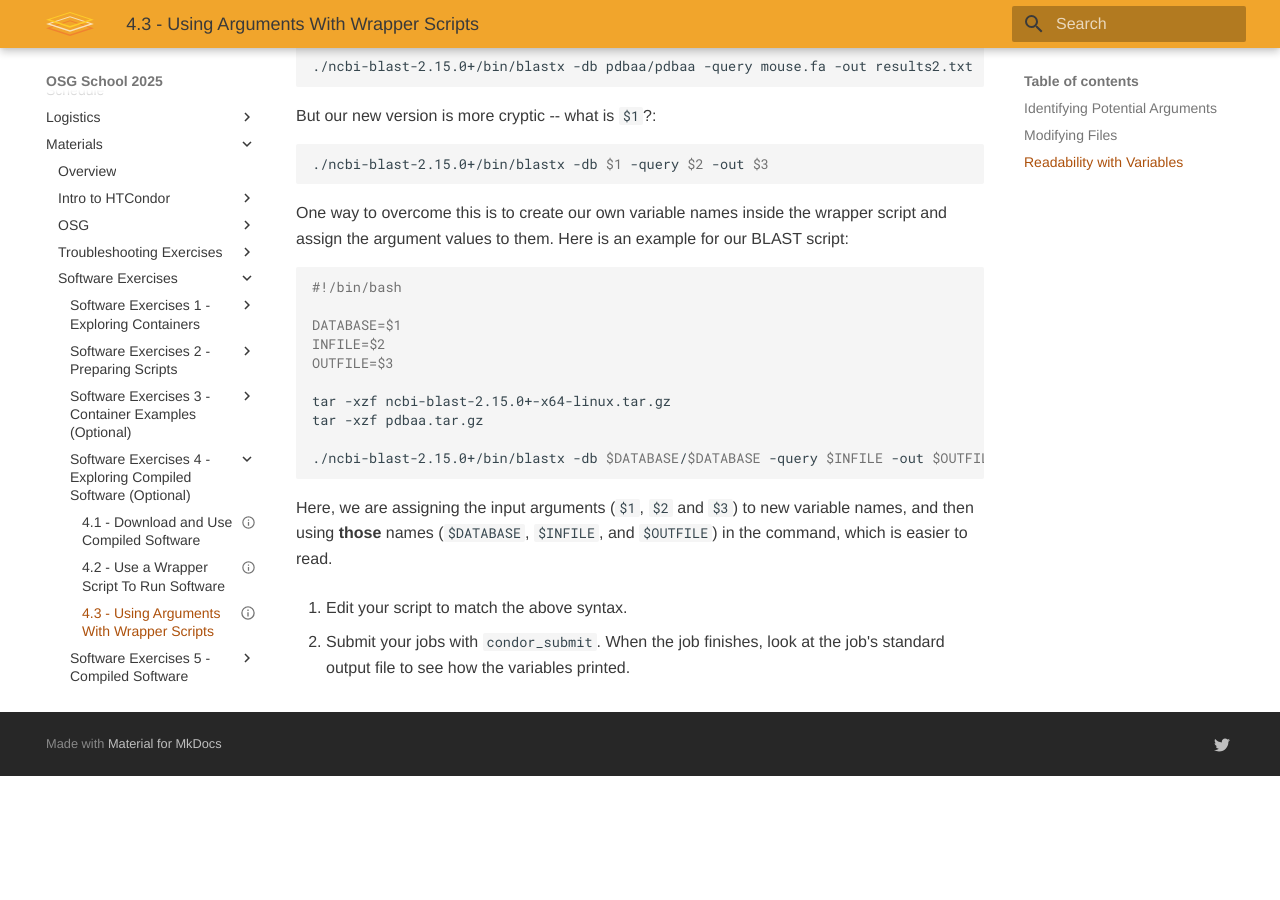
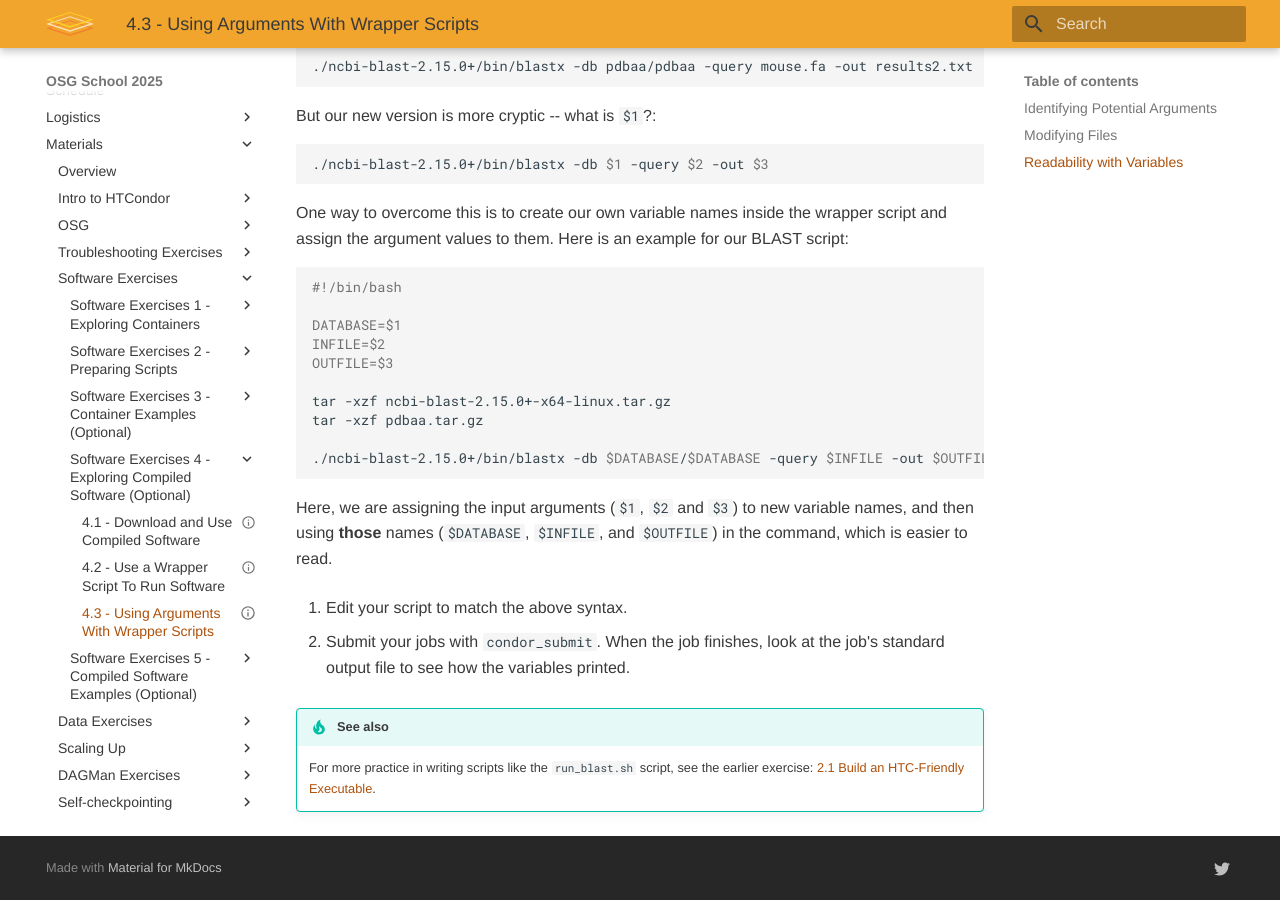
Before and after one commit to osg-htc/school-2025, an MkDocs documentation site: the page built from docs/materials/software/part4-ex3-arguments.md, in a window 1280 px wide and 900 px high, scrolled down 1470 px. Built offline with MkDocs 1.6.1 and Material for MkDocs 9.7.7, drawn with Linux system fonts in a browser that asks for light colours; before the commit the page ends 2246 px from its top, so only the background shows below that.

Commit message:
Small updates to BLAST exercise

```diff
--- a/docs/materials/software/part4-ex3-arguments.md
+++ b/docs/materials/software/part4-ex3-arguments.md
@@ -102,3 +102,7 @@
 
 1.  Submit your jobs with `condor_submit`. When the job finishes, look at the job's
 standard output file to see how the variables printed.
+
+!!! tip "See also"
+    For more practice in writing scripts like the `run_blast.sh` script,
+    see the earlier exercise: [2.1 Build an HTC-Friendly Executable](part2-ex1-build-executable.md).
```
Also changed, not shown: docs/materials/software/part4-ex1-download.md (+21 -4 lines).
